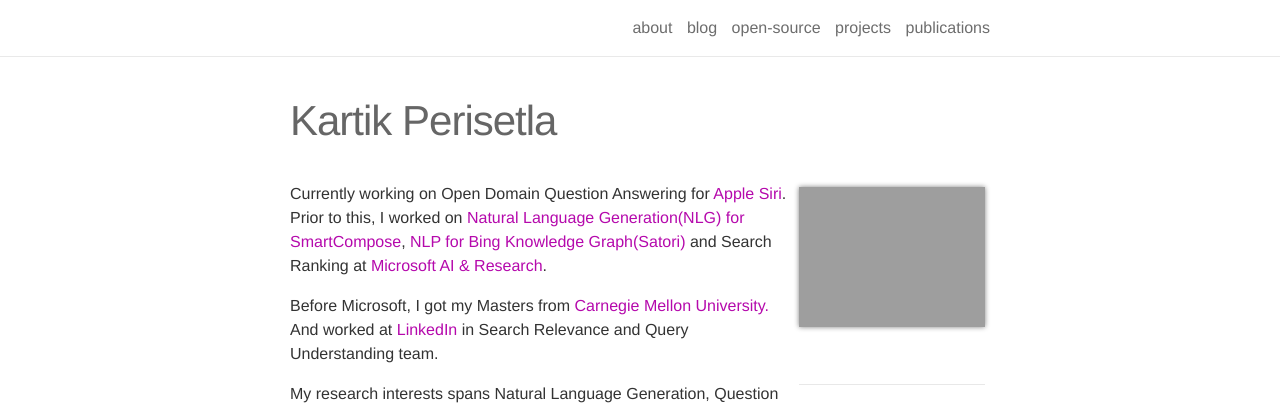
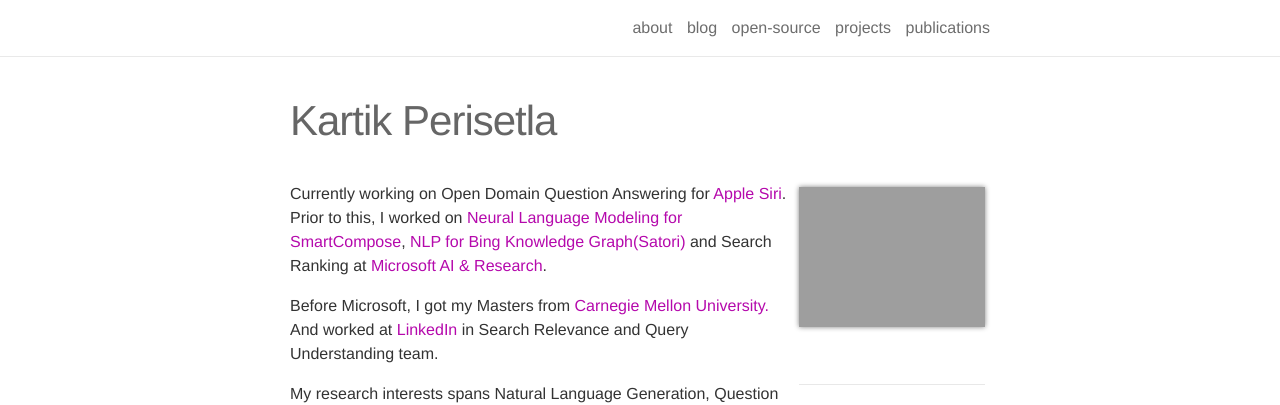
Before and after one commit to kartikperisetla/kartikperisetla.github.io, a Jekyll site: the page built from _pages/about.md, in a window 1280 px wide. Shown: the top 405 px of the page. Built offline with Jekyll 4.4.1, drawn with Linux system fonts in a browser that asks for light colours; nearby versions of some CDN libraries.

Commit message:
updates
nit change

```diff
--- a/_pages/about.md
+++ b/_pages/about.md
@@ -17,7 +17,7 @@
 
 ---
 <p align="left">
-Currently working on Open Domain Question Answering for <a href="https://www.apple.com/siri/" target="_blank">Apple Siri</a>. Prior to this, I worked on <a href="https://www.theverge.com/2020/5/11/21254298/microsoft-outlook-web-text-predictions-gmail-smart-compose-feature" target="_blank">Natural Language Generation(NLG) for SmartCompose</a>, <a href="https://blogs.bing.com/search/2013/03/21/understand-your-world-with-bing" target="_blank">NLP for Bing Knowledge Graph(Satori)</a> and Search Ranking at <a href="http://microsoft.com" target="_blank">Microsoft AI & Research</a>.</p>
+Currently working on Open Domain Question Answering for <a href="https://www.apple.com/siri/" target="_blank">Apple Siri</a>. Prior to this, I worked on <a href="https://www.theverge.com/2020/5/11/21254298/microsoft-outlook-web-text-predictions-gmail-smart-compose-feature" target="_blank">Neural Language Modeling for SmartCompose</a>, <a href="https://blogs.bing.com/search/2013/03/21/understand-your-world-with-bing" target="_blank">NLP for Bing Knowledge Graph(Satori)</a> and Search Ranking at <a href="http://microsoft.com" target="_blank">Microsoft AI & Research</a>.</p>
 <p>
 Before Microsoft, I got my Masters from <a href="http://cmu.edu/" target="_blank">Carnegie Mellon University.</a> And worked at <a href="https://linkedin.com" target="_blank">LinkedIn</a> in Search Relevance and Query Understanding team.
 </p>
```
Also changed, not shown: _pages/projects.md (+1 -2 lines).
